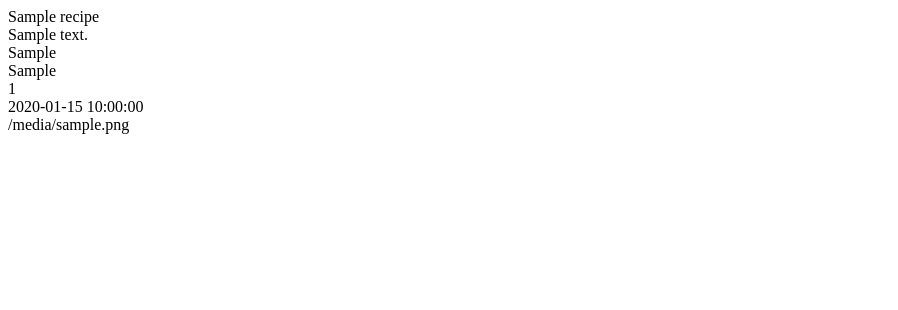
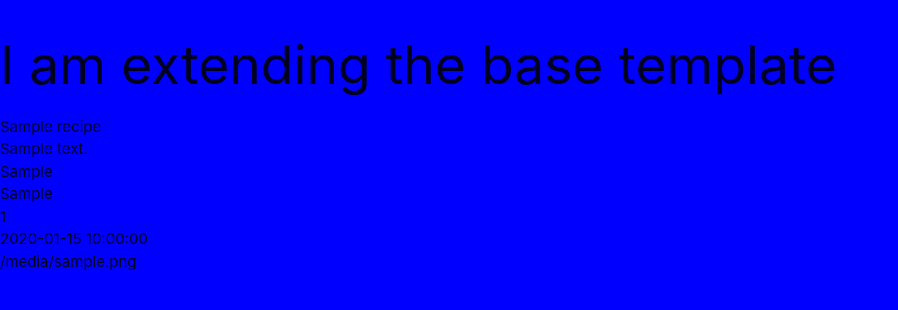
Before and after one commit to Dgoodwin92/eat-well, a Flask app: page / in a window 1280 px wide. Shown: the top 310 px of the page, without its empty margins (0-898 px from the left). Run offline with Flask 2, Linux system fonts and the light colour scheme; a database or web service that is not in the repository returns one stand-in record (values such as "Sample title"); some libraries are stand-ins or nearby versions.

Commit message:
Added link tags for font awesome, materialize and also script tags for jquery and materialize. static directory created with correct links and script tags on base.html. base.html created.

```diff
--- /dev/null
+++ b/static/css/style.css
@@ -0,0 +1,3 @@
+body {
+    background-color: blue;
+}
--- /dev/null
+++ b/templates/base.html
@@ -0,0 +1,26 @@
+<!DOCTYPE html>
+<html lang="en">
+<head>
+    <meta charset="UTF-8">
+    <meta http-equiv="X-UA-Compatible" content="IE=edge">
+    <meta name="viewport" content="width=device-width, initial-scale=1.0">
+    <link rel="stylesheet" href="https://cdnjs.cloudflare.com/ajax/libs/font-awesome/5.15.3/css/all.min.css"
+        integrity="sha512-iBBXm8fW90+nuLcSKlbmrPcLa0OT92xO1BIsZ+ywDWZCvqsWgccV3gFoRBv0z+8dLJgyAHIhR35VZc2oM/gI1w==" crossorigin="anonymous" referrerpolicy="no-referrer" type="text/css">
+    <link rel="stylesheet" href="https://cdnjs.cloudflare.com/ajax/libs/materialize/1.0.0/css/materialize.min.css" type="text/css">
+    <link rel="stylesheet" href="{{ url_for('static', filename='css/style.css') }}" type="text/css">
+    {% block styles %}
+    {% endblock %}
+    <title>Eat Well</title>
+</head>
+<body>
+    {% block content %}
+    {% endblock %}
+
+    <script src="https://code.jquery.com/jquery-3.6.0.min.js"
+        integrity="sha256-/xUj+3OJU5yExlq6GSYGSHk7tPXikynS7ogEvDej/m4=" crossorigin="anonymous"></script>
+    <script src="https://cdnjs.cloudflare.com/ajax/libs/materialize/1.0.0/js/materialize.min.js"></script>
+    <script src="{{ url_for('static', filename='js/script.js') }}"></script>
+    {% block scripts %}
+    {% endblock %}
+</body>
+</html>
--- a/templates/recipes.html
+++ b/templates/recipes.html
@@ -1,12 +1,7 @@
-<!DOCTYPE html>
-<html lang="en">
-<head>
-    <meta charset="UTF-8">
-    <meta http-equiv="X-UA-Compatible" content="IE=edge">
-    <meta name="viewport" content="width=device-width, initial-scale=1.0">
-    <title>Eat Well</title>
-</head>
-<body>
+{% extends "base.html" %}
+{% block content %}
+
+<h2>I am extending the base template</h2>
     {% for recipes in recipes %}
         {{ recipes.recipe_name }}<br>
         {{ recipes.recipe_description }}<br>
@@ -17,5 +12,4 @@
         {{ recipes.image_upload_url }}<br>
 
     {% endfor %}
-</body>
-</html>
+{% endblock %}
```
Also changed, not shown: static/js/script.js (added).
